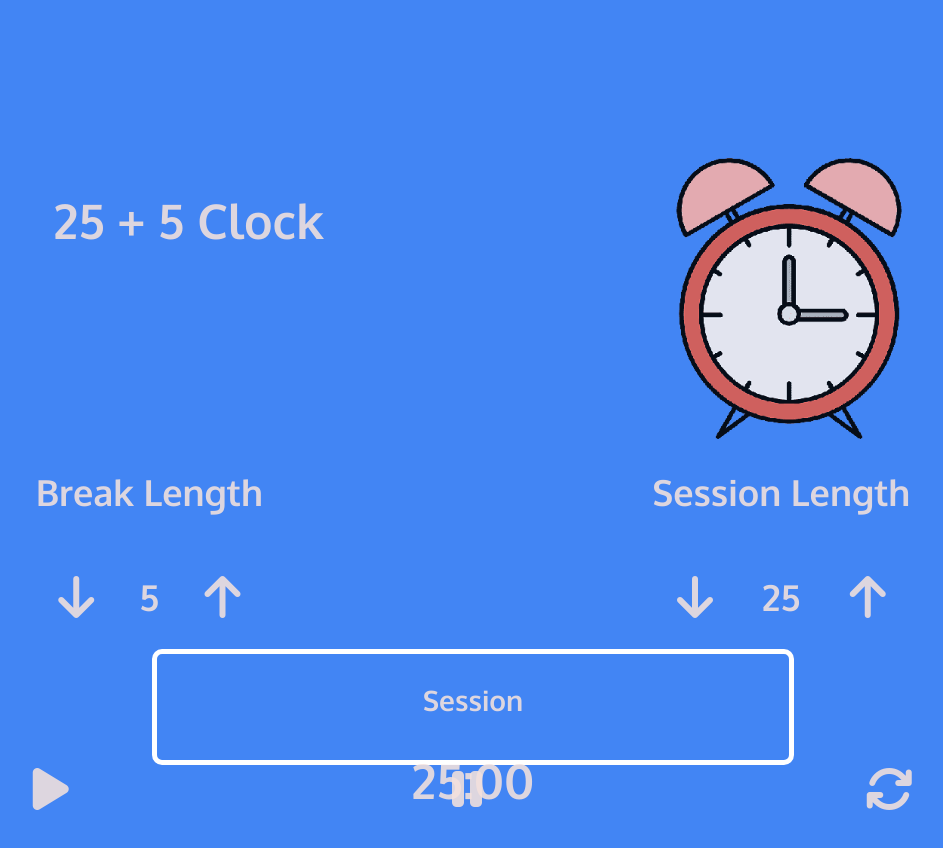
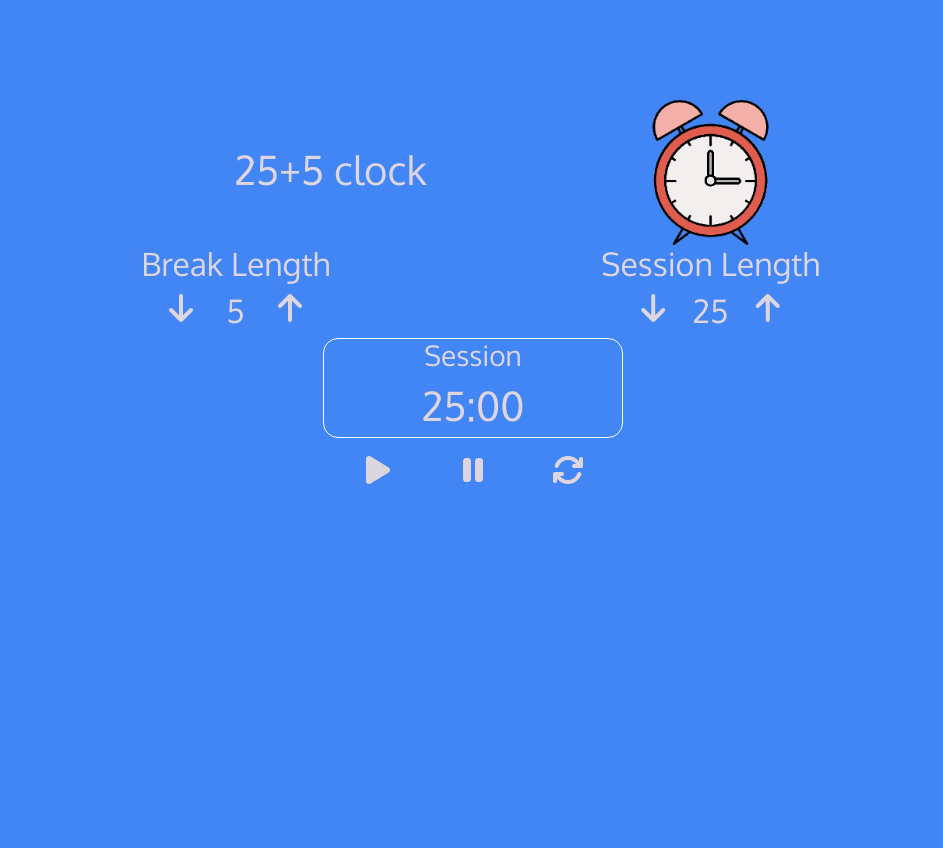
Before and after one commit to titanic00/25-5-clock, a plain HTML site: page index.html in a window 1280 px wide. Shown: the whole page, without its empty margins (167-1110 px from the left). Before the commit the page ends 814 px from the top, so only its background shows below. Drawn offline with nearby package versions, Linux system fonts and the light colour scheme.

Commit message:
design rewritten using Bootstrap

```diff
--- a/index.html
+++ b/index.html
@@ -9,53 +9,62 @@
     <link rel="preconnect" href="https://fonts.googleapis.com">
     <link rel="preconnect" href="https://fonts.gstatic.com" crossorigin>
     <link href="https://fonts.googleapis.com/css2?family=Oxygen:wght@300;400;700&display=swap" rel="stylesheet">
+    <link href="https://cdn.jsdelivr.net/npm/bootstrap@5.0.2/dist/css/bootstrap.min.css" rel="stylesheet"
+        integrity="sha384-EVSTQN3/azprG1Anm3QDgpJLIm9Nao0Yz1ztcQTwFspd3yD65VohhpuuCOmLASjC" crossorigin="anonymous">
 </head>
 
 <body>
-    <div id="main">
-        <!-- Title and picture of the clock -->
-        <div class="head head-n-image">
-            <h1>25 + 5 Clock</h1>
-            <img src="./recourses/images/clocks-removebg-preview.png" />
+    <div class="container h-100 overflow-hidden">
+        <!-- Container with title and clock image -->
+        <div class="row justify-content-center align-items-center">
+            <h1 class="col-md-5 col-sm-5 col-12">25+5 clock</h1>
+            <img src="./recourses/images/clocks-removebg-preview.png" class="col-md-3 col-sm-5 col-12" />
         </div>
-        <!-- Decrease/increase the working session time or break time -->
-        <div class="length-container container">
-            <div class="head">
-                <h2>Break Length</h2>
-                <div class="changer">
-                    <i class="fa fa-arrow-down fa-2x break-length-decrease"></i>
+        <!-- Container with options to change the timer -->
+        <div class="length-container row justify-content-center align-items-center">
+            <h2 class="col-md-5 col-sm-6 col-6">Break Length</h2>
+            <h2 class="col-md-5 col-sm-6 col-6">Session Length</h2>
+        </div>
+        <!-- Container with up and down arrows -->
+        <div class="row justify-content-center">
+            <div class="changer col-md-2 col-sm-3 col-3">
+                <i class="fa fa-arrow-down fa-2x break-length-decrease "></i>
                 <h2 id="break-length-value"></h2>
                 <i class="fa fa-arrow-up fa-2x break-length-increase"></i>
             </div>
-            </div>
-            <div class="head">
-                <h2>Session Length</h2>
-                <div class="changer">
+            <div class="changer col-3 col-md-2 col-sm-3 offset-3">
                 <i class="fa fa-arrow-down fa-2x session-length-decrease"></i>
                 <h2 id="session-length-value"></h2>
                 <i class="fa fa-arrow-up fa-2x session-length-increase"></i>
             </div>
         </div>
+        <!-- Time display container -->
+        <div id="tabloid">
+            <div class="row justify-content-center">
+                <h3 id="session-break" class="col-md-12 col-sm-12 col-12"></h3>
             </div>
-        <!-- Time display -->
-        <div id="session-container">
-            <h3 id="session-break" class="time-element"></h3>
-            <h1 id="time" class="time-element">
+            <div class="row justify-content-center">
+                <h1 id="time" class=" col-md-12 col-sm-12 col-12">
 
                 </h1>
             </div>
-        <!-- Timer control container -->
-        <div class="buttons-container container">
-            <div class="button">
+        </div>
+        <!-- Options: start, pause and restart -->
+        <div class="row justify-content-center">
+            <div class="p-3 col-md-1 col-sm-2  col-4">
                 <i id="start" class="fa fa-play fa-2x"></i>
             </div>
-            <div class="button">
+            <div class="p-3 col-md-1 col-sm-2 col-4">
                 <i id="pause" class="fa fa-pause fa-2x"></i>
             </div>
-            <div class="button">
+            <div class="p-3 col-md-1 col-sm-2 col-4">
                 <i id="reset" class="fa fa-refresh fa-2x"></i>
             </div>
         </div>
+
+        <script src="https://cdn.jsdelivr.net/npm/bootstrap@5.0.2/dist/js/bootstrap.bundle.min.js"
+            integrity="sha384-MrcW6ZMFYlzcLA8Nl+NtUVF0sA7MsXsP1UyJoMp4YLEuNSfAP+JcXn/tWtIaxVXM"
+            crossorigin="anonymous"></script>
 </body>
 
 </html>
--- a/recourses/style/style.css
+++ b/recourses/style/style.css
@@ -1,89 +1,43 @@
+html,
 body {
-    background-color: #4285F4;
-    color: #f3e0dce1;
-    font-weight: bold;
-    font-size: 1.5em;
-    font-family: 'Oxygen', sans-serif;
+    background-color: #4285F4 !important;
+    color: #f3e0dce1 !important;
+    font-size: 1em;
+    text-align: center;
+    font-family: 'Oxygen', sans-serif !important;
 }
 
-#main {
-    text-align: center;
-    position: relative;
-    top: 150px;
-    width: 30%;
-    margin: 0 auto;
-}
 
 .container {
-    display: flex;
-    justify-content: space-around;
-}
-
-#session-container {
-    width: 50%;
-    height: 30%;
-    margin: 0 auto;
-    border: 5px solid white;
-    border-radius: 10px;
-}
-
-.head-n-image {
-    display: flex;
-}
-
-.head-n-image h1 {
-    float: left;
-    width: 55%;
-}
-
-.head-n-image img {
-    width: 40%;
-    height: 40%;
-    opacity: 0.9;
+    position: relative;
+    top: 100px;
 }
 
 .changer {
     display: flex;
     justify-content: space-around;
-    align-items: center;
+}
+
+
+#tabloid {
+    border: 1px solid white;
+    width: 300px;
+    margin: 0 auto;
+    border-radius: 15px;
 }
 
 .fa:hover {
-    cursor: pointer;
-    transform: scale(1.3);
+    transform: scale(1.2);
 }
 
-
-/* Devices 280 - 450 pixels wide  */
-
-@media only screen and (min-device-width: 280px) and (max-device-width: 450px) {
-    #main {
-        width: 100%;
-        height: 40%;
+@media only screen and (max-width: 314px) {
+    #tabloid {
+        width: 200px;
     }
 }
 
-
-/* Devices 1024 - 1368 pixels wide  */
-
-@media only screen and (min-device-width: 1024px) and (max-device-width: 1368px) {
-    #main {
-        width: 100%;
-        height: 65%;
-        position: static;
-    }
-    #session-container {
-        width: 40%;
-        height: 45%;
+@media only screen and (max-width: 215px) {
+    #tabloid {
+        width: 100px;
     }
 }
-
-
-/* Devices 540 - 1000 pixels wide  */
-
-@media only screen and (min-device-width: 540px) and (max-device-width: 1000px) {
-    #main {
-        width: 100%;
-        height: 45%;
-    }
-}
```
Lines whose indentation alone changed are shown as unchanged.
